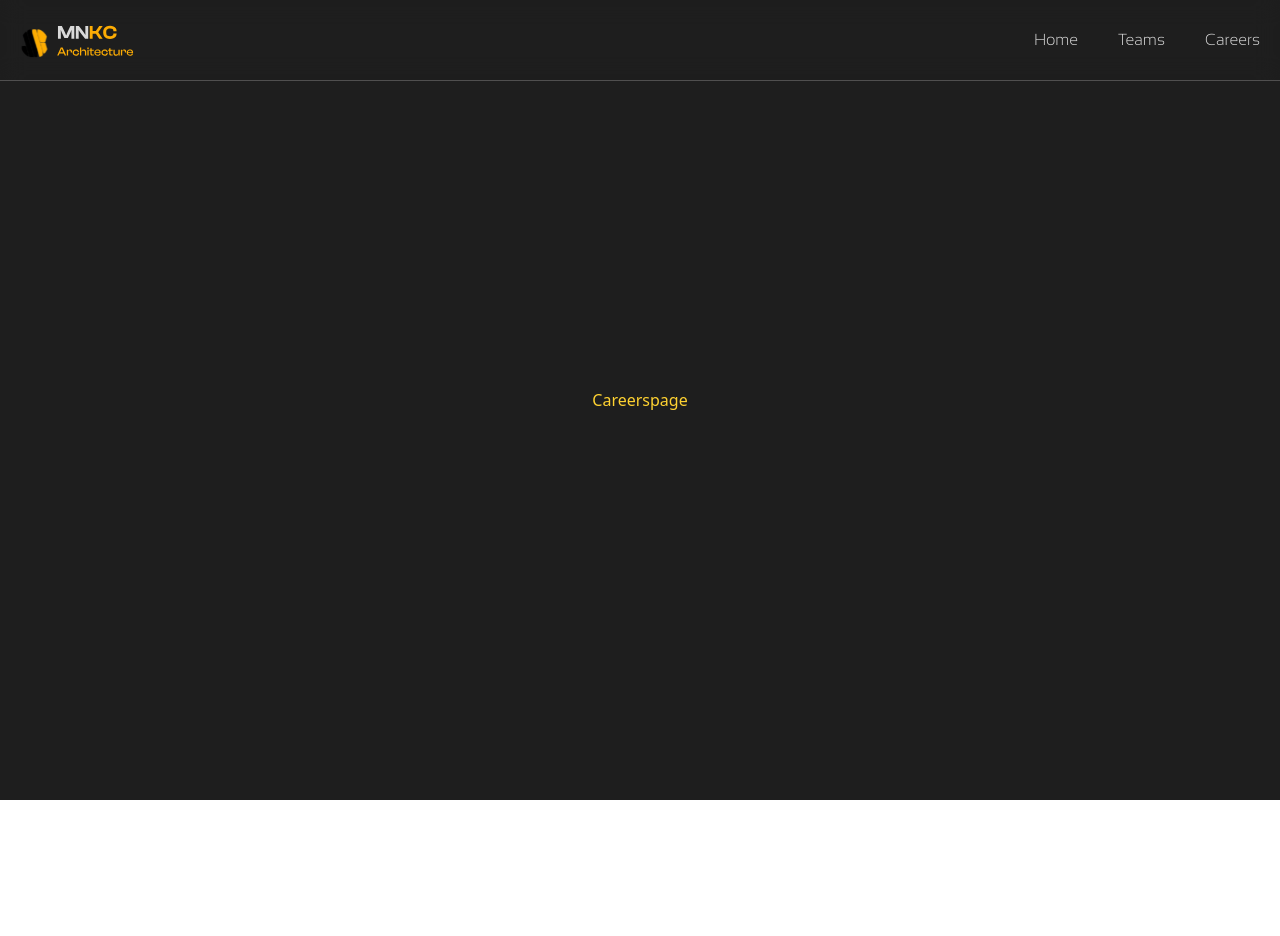
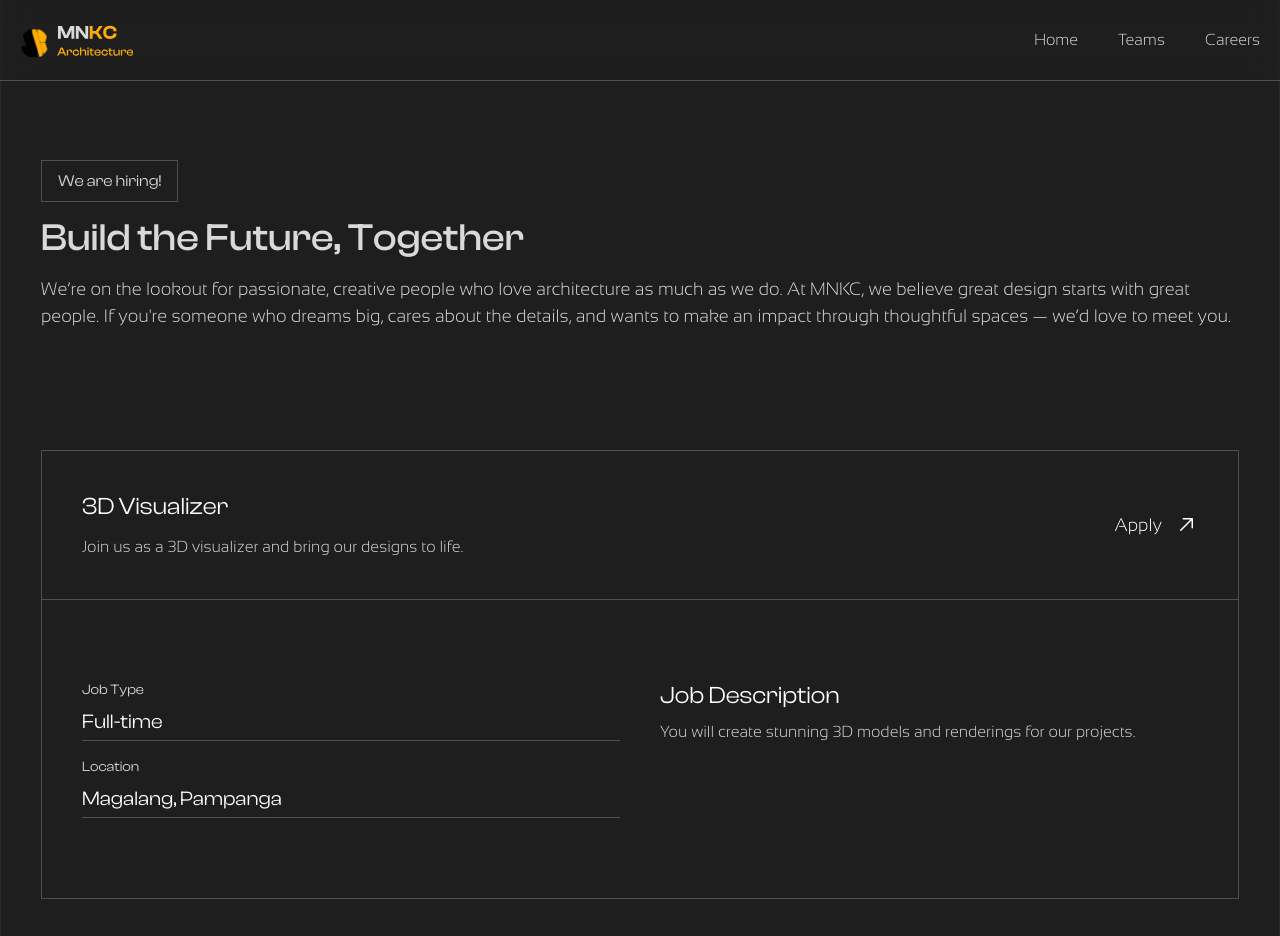
Before and after one commit to rainndev/MNKC-Architecture, a React (Vite) app: page /careers in a window 1280 px wide. Shown: the top 936 px of the page. Before the commit the page ends 800 px from the top, so only its background shows below. Built offline with nearby package versions, Linux system fonts and the light colour scheme.

Commit message:
feat: implement CareersCard component for job listings on Careerspage

```diff
--- /dev/null
+++ b/src/components/CareersCard.tsx
@@ -0,0 +1,81 @@
+import { GoArrowUpRight } from "react-icons/go";
+import { motion } from "framer-motion";
+
+interface CareersPageProps {
+  data: {
+    jobTitle: string;
+    jobShortDescription: string;
+    jobType: string;
+    jobLocation: string;
+    jobDescription: string;
+  };
+}
+
+const CareersCard = ({ data }: CareersPageProps) => {
+  const {
+    jobTitle,
+    jobShortDescription,
+    jobType,
+    jobLocation,
+    jobDescription,
+  } = data;
+
+  return (
+    <div className="border border-[#504F4F] text-white">
+      {/* Info about careers */}
+      <div className="flex p-10">
+        <div className="w-full">
+          <h1 className="font-[ClashDisplay] text-2xl">{jobTitle}</h1>
+          <p className="mt-3 font-[SansationLight] text-base font-normal text-[#D9D9D9]">
+            {jobShortDescription}
+          </p>
+        </div>
+        <div className="flex cursor-pointer items-center font-[SansationLight] text-lg">
+          Apply{" "}
+          <span className="ml-3 text-2xl">
+            <GoArrowUpRight />
+          </span>
+        </div>
+      </div>
+      <hr className="h-[1px] border-none bg-[#504F4F]" />
+
+      {/* Job Info*/}
+      <div className="grid grid-cols-2 gap-10 p-10 py-20">
+        {/* Job type */}
+        <div className="space-y-4">
+          <div>
+            <p className="font-[ClashDisplay] text-sm text-[#D9D9D9]">
+              Job Type
+            </p>
+            <h1 className="mt-2 font-[ClashDisplay] text-xl font-normal text-white">
+              {jobType}
+            </h1>
+            <hr className="mt-1 h-[1px] border-none bg-[#504F4F]" />
+          </div>
+
+          <div>
+            <p className="font-[ClashDisplay] text-sm text-[#D9D9D9]">
+              Location
+            </p>
+            <h1 className="mt-2 font-[ClashDisplay] text-xl font-normal text-white">
+              {jobLocation}
+            </h1>
+            <hr className="mt-1 h-[1px] border-none bg-[#504F4F]" />
+          </div>
+        </div>
+
+        {/* Job description */}
+        <div>
+          <h1 className="font-[ClashDisplay] text-2xl font-normal text-white">
+            Job Description
+          </h1>
+          <p className="mt-2 font-[SansationLight] text-[#D9D9D9]">
+            {jobDescription}
+          </p>
+        </div>
+      </div>
+    </div>
+  );
+};
+
+export default CareersCard;
--- a/src/pages/Careerspage.tsx
+++ b/src/pages/Careerspage.tsx
@@ -1,4 +1,27 @@
+import CareersCard from "@/components/CareersCard";
 import { useSectionTracker } from "@/hooks/use-section-tracker";
+import { motion } from "framer-motion";
+
+const data = [
+  {
+    jobTitle: "3D Visualizer",
+    jobShortDescription:
+      "Join us as a 3D visualizer and bring our designs to life.",
+    jobType: "Full-time",
+    jobLocation: "Magalang, Pampanga",
+    jobDescription:
+      "You will create stunning 3D models and renderings for our projects.",
+  },
+  {
+    jobTitle: "Architectural Apprentice",
+    jobShortDescription:
+      "We are looking for an architectural apprentice to join our team.",
+    jobType: "Part-time",
+    jobLocation: "Remote",
+    jobDescription:
+      "You will assist in the design and development of architectural projects.",
+  },
+];
 
 const Careerspage = () => {
   const ref = useSectionTracker({
@@ -9,9 +32,59 @@ const Careerspage = () => {
   return (
     <div
       ref={ref}
-      className="flex h-screen w-full items-center justify-center bg-[#1E1E1E] text-amber-300"
+      className="bg-striped flex min-h-screen w-full flex-col items-center justify-center"
     >
-      Careerspage
+      <div className="h-full w-full max-w-7xl border-x border-[#504F4F]/20">
+        <div
+          ref={ref}
+          className="flex h-full w-full flex-col items-center justify-center bg-[#1E1E1E]"
+        >
+          {/* Container */}
+          <div className="p-10 pt-40">
+            <motion.p
+              initial={{ opacity: 0, y: -20 }}
+              animate={{ opacity: 1, y: 0 }}
+              exit={{ opacity: 0, y: -20 }}
+              transition={{ duration: 0.5, ease: "easeInOut" }}
+              className="w-fit border border-[#504F4F] px-4 py-2 font-[ClashDisplay] text-[clamp(.9rem,2vw,1rem)] text-[#D9D9D9]"
+            >
+              We are hiring!
+            </motion.p>
+            <motion.h1
+              initial={{ opacity: 0, y: -20 }}
+              animate={{ opacity: 1, y: 0 }}
+              exit={{ opacity: 0, y: -20 }}
+              transition={{ duration: 0.5, ease: "easeInOut" }}
+              className="mt-2 font-[ClashDisplay] text-[clamp(2rem,3vw,5rem)] font-medium text-pretty text-[#D9D9D9]"
+            >
+              Build the Future, Together
+            </motion.h1>
+            <p className="relative mt-2 font-[SansationLight] text-[clamp(1rem,3vw,1.125rem)] font-normal text-[#D9D9D9]">
+              We’re on the lookout for passionate, creative people who love
+              architecture as much as we do. At MNKC, we believe great design
+              starts with great people. If you're someone who dreams big, cares
+              about the details, and wants to make an impact through thoughtful
+              spaces — we’d love to meet you.
+              <motion.span
+                initial={{ height: "0%", opacity: 0, width: "0%" }}
+                whileInView={{
+                  height: "100%",
+                  opacity: 0.7,
+                  width: ["100%", "0%"],
+                }}
+                transition={{ duration: 1, ease: "easeInOut" }}
+                className="absolute top-0 right-0 z-0 h-full bg-[#FCAC04]"
+              />
+            </p>
+          </div>
+
+          <div className="mt-10 flex w-full flex-col space-y-10 p-10">
+            {data.map((jobData) => (
+              <CareersCard data={jobData} />
+            ))}
+          </div>
+        </div>
+      </div>
     </div>
   );
 };
--- a/src/sections/teamspage/TeamsCardContainer.tsx
+++ b/src/sections/teamspage/TeamsCardContainer.tsx
@@ -87,7 +87,7 @@ const sampleData: TeamMemberTypes[] = [
 
 const TeamsCardContainer = () => {
   return (
-    <div className="flex h-full w-full flex-col items-center justify-center overflow-hidden border border-[#504F4F] bg-[#1E1E1E] p-10 pt-32">
+    <div className="flex h-full w-full flex-col items-center justify-center overflow-hidden border-x border-[#504F4F]/20 bg-[#1E1E1E] p-10 pt-40">
       {/* Header info */}
 
       <div>
@@ -105,7 +105,7 @@ const TeamsCardContainer = () => {
           animate={{ opacity: 1, y: 0 }}
           exit={{ opacity: 0, y: -20 }}
           transition={{ duration: 0.5, ease: "easeInOut" }}
-          className="font-[ClashDisplay] text-[clamp(2rem,3vw,5rem)] font-medium text-pretty text-[#D9D9D9]"
+          className="mt-1 font-[ClashDisplay] text-[clamp(2rem,3vw,5rem)] font-medium text-pretty text-[#D9D9D9]"
         >
           Meet Our Team
         </motion.h1>
```
